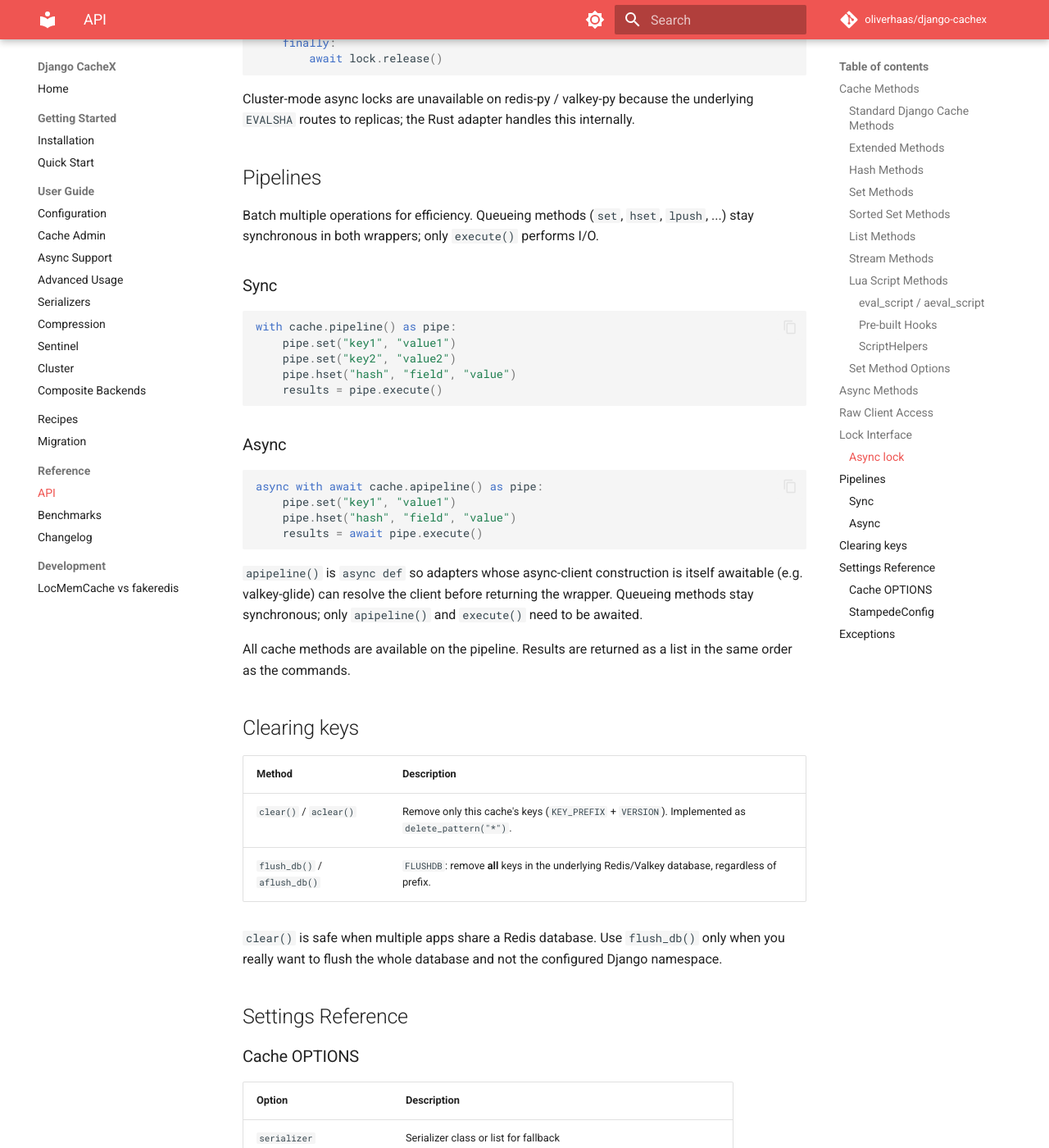
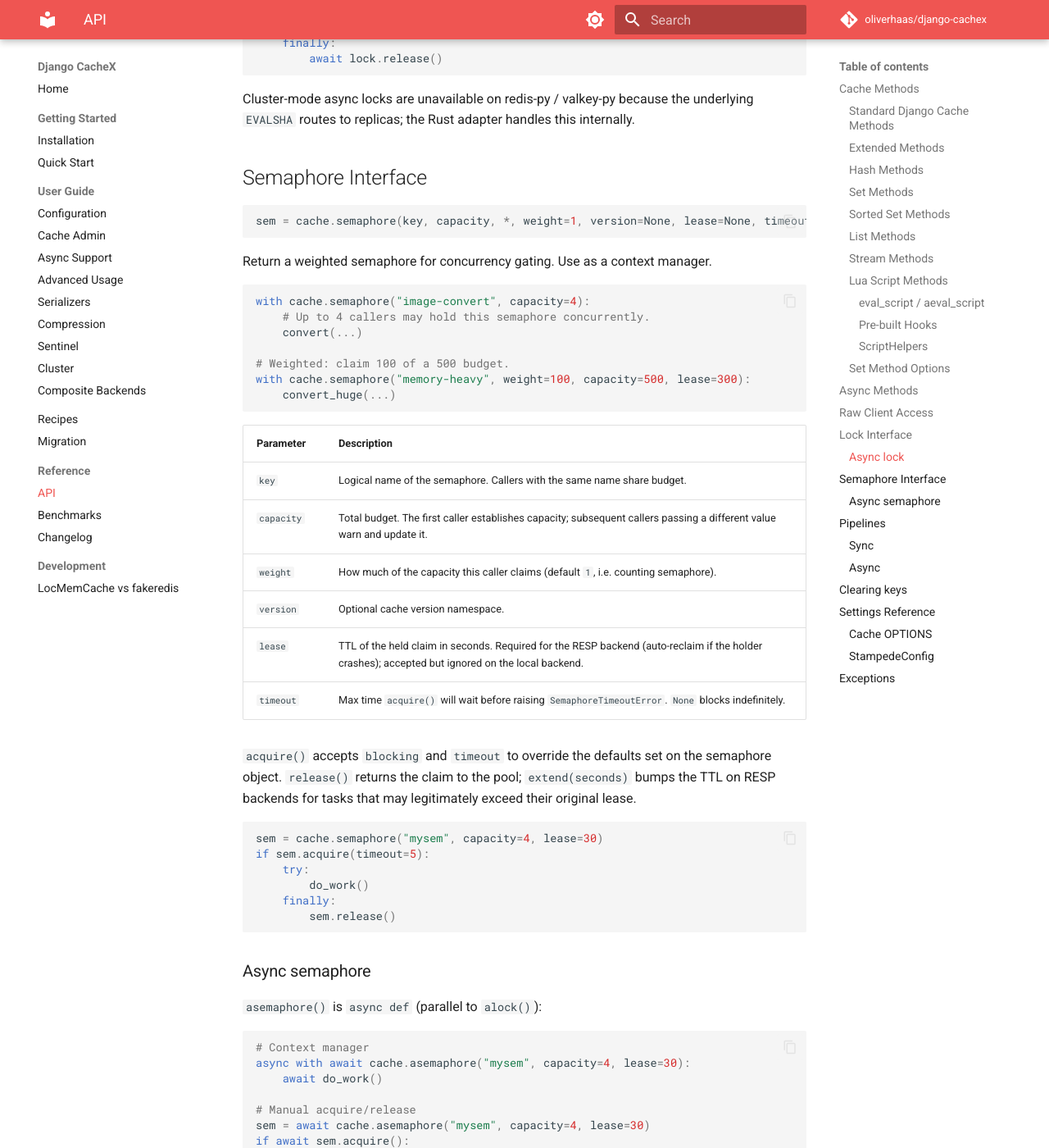
Before and after one commit to oliverhaas/django-cachex, an MkDocs documentation site: the page built from docs/reference/api.md, in a window 1280 px wide and 1400 px high, scrolled down 11432 px. Shown: the whole window at 82% size. Built offline with MkDocs 1.6.1 and Material for MkDocs 9.7.7, drawn with Linux system fonts in a browser that asks for light colours; comment, search, counter and statistics services are not loaded; the version menu is left out; some of the changed text lies outside the part shown.

Commit message:
docs(semaphore): changelog, API reference, and recipe example

````diff
--- a/docs/reference/api.md
+++ b/docs/reference/api.md
@@ -352,6 +352,71 @@ if await lock.acquire():
 
 Cluster-mode async locks are unavailable on redis-py / valkey-py because the underlying `EVALSHA` routes to replicas; the Rust adapter handles this internally.
 
+## Semaphore Interface
+
+```python
+sem = cache.semaphore(key, capacity, *, weight=1, version=None, lease=None, timeout=None)
+```
+
+Return a weighted semaphore for concurrency gating. Use as a context manager.
+
+```python
+with cache.semaphore("image-convert", capacity=4):
+    # Up to 4 callers may hold this semaphore concurrently.
+    convert(...)
+
+# Weighted: claim 100 of a 500 budget.
+with cache.semaphore("memory-heavy", weight=100, capacity=500, lease=300):
+    convert_huge(...)
+```
+
+| Parameter | Description |
+|-----------|-------------|
+| `key` | Logical name of the semaphore. Callers with the same name share budget. |
+| `capacity` | Total budget. The first caller establishes capacity; subsequent callers passing a different value warn and update it. |
+| `weight` | How much of the capacity this caller claims (default `1`, i.e. counting semaphore). |
+| `version` | Optional cache version namespace. |
+| `lease` | TTL of the held claim in seconds. Required for the RESP backend (auto-reclaim if the holder crashes); accepted but ignored on the local backend. |
+| `timeout` | Max time `acquire()` will wait before raising `SemaphoreTimeoutError`. `None` blocks indefinitely. |
+
+`acquire()` accepts `blocking` and `timeout` to override the defaults set on the semaphore object. `release()` returns the claim to the pool; `extend(seconds)` bumps the TTL on RESP backends for tasks that may legitimately exceed their original lease.
+
+```python
+sem = cache.semaphore("mysem", capacity=4, lease=30)
+if sem.acquire(timeout=5):
+    try:
+        do_work()
+    finally:
+        sem.release()
+```
+
+### Async semaphore
+
+`asemaphore()` is `async def` (parallel to `alock()`):
+
+```python
+# Context manager
+async with await cache.asemaphore("mysem", capacity=4, lease=30):
+    await do_work()
+
+# Manual acquire/release
+sem = await cache.asemaphore("mysem", capacity=4, lease=30)
+if await sem.acquire():
+    try:
+        await do_work()
+    finally:
+        await sem.release()
+```
+
+Sync and async callers on the same cache instance share state for a given name.
+
+Backends:
+
+- **`LocMemCache`** uses an in-process FIFO deque. FIFO fairness is strict within the process; `lease` is accepted but ignored.
+- **RESP backends** (`RedisCache`, `ValkeyCache`, `RedisRsCache`, `ValkeyGlideCache`, ...) use Lua scripts. FIFO fairness is best-effort across processes (head-of-queue check plus jittered polling).
+
+Cluster mode is supported on RESP backends: all keys for one semaphore name carry a `{name}` hash tag so they colocate on the same slot.
+
 ## Pipelines
 
 Batch multiple operations for efficiency. Queueing methods (`set`, `hset`, `lpush`, ...) stay synchronous in both wrappers; only `execute()` performs I/O.
````
Also changed, not shown: docs/recipes.md (+36 -0 lines), docs/reference/changelog.md (+1 -0 lines).
